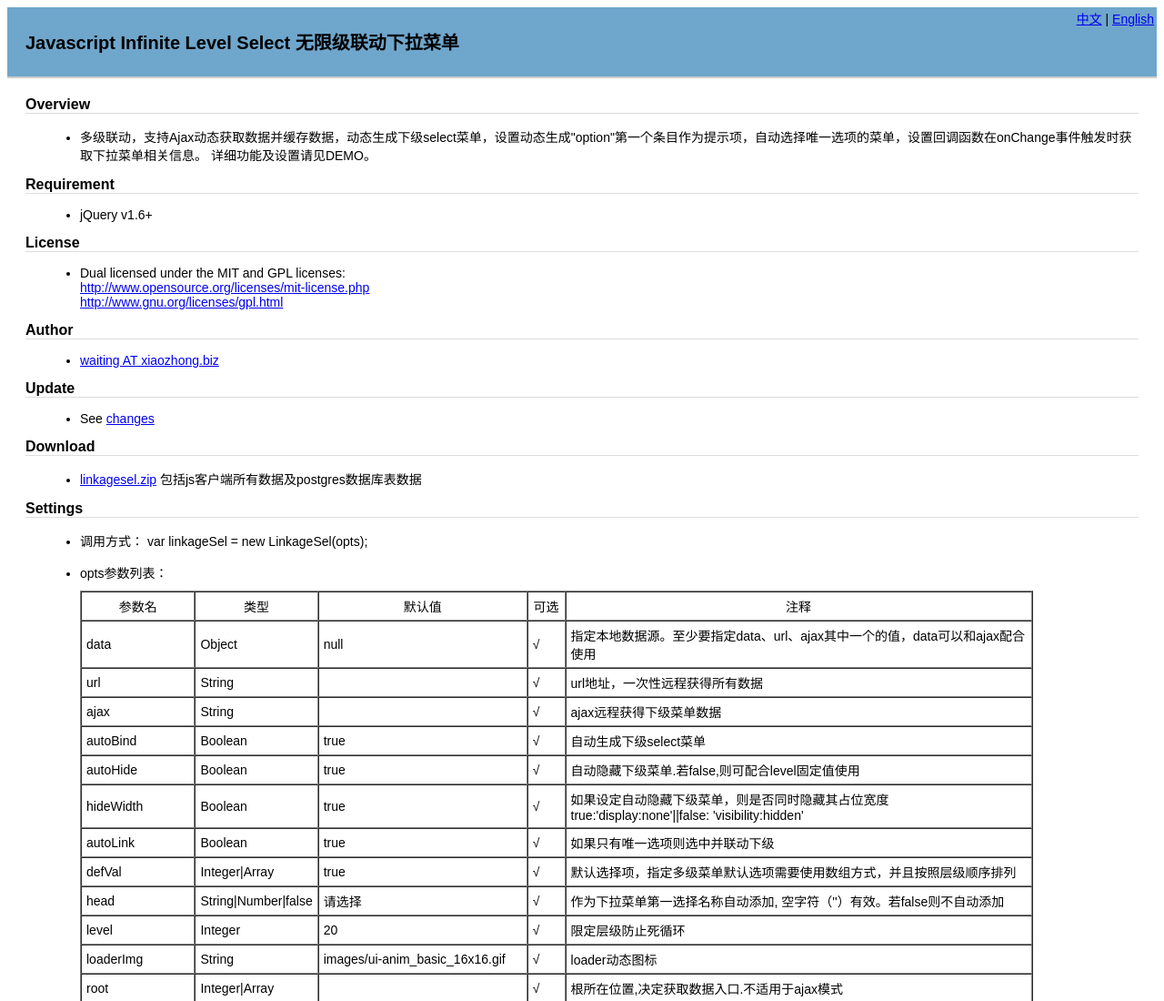
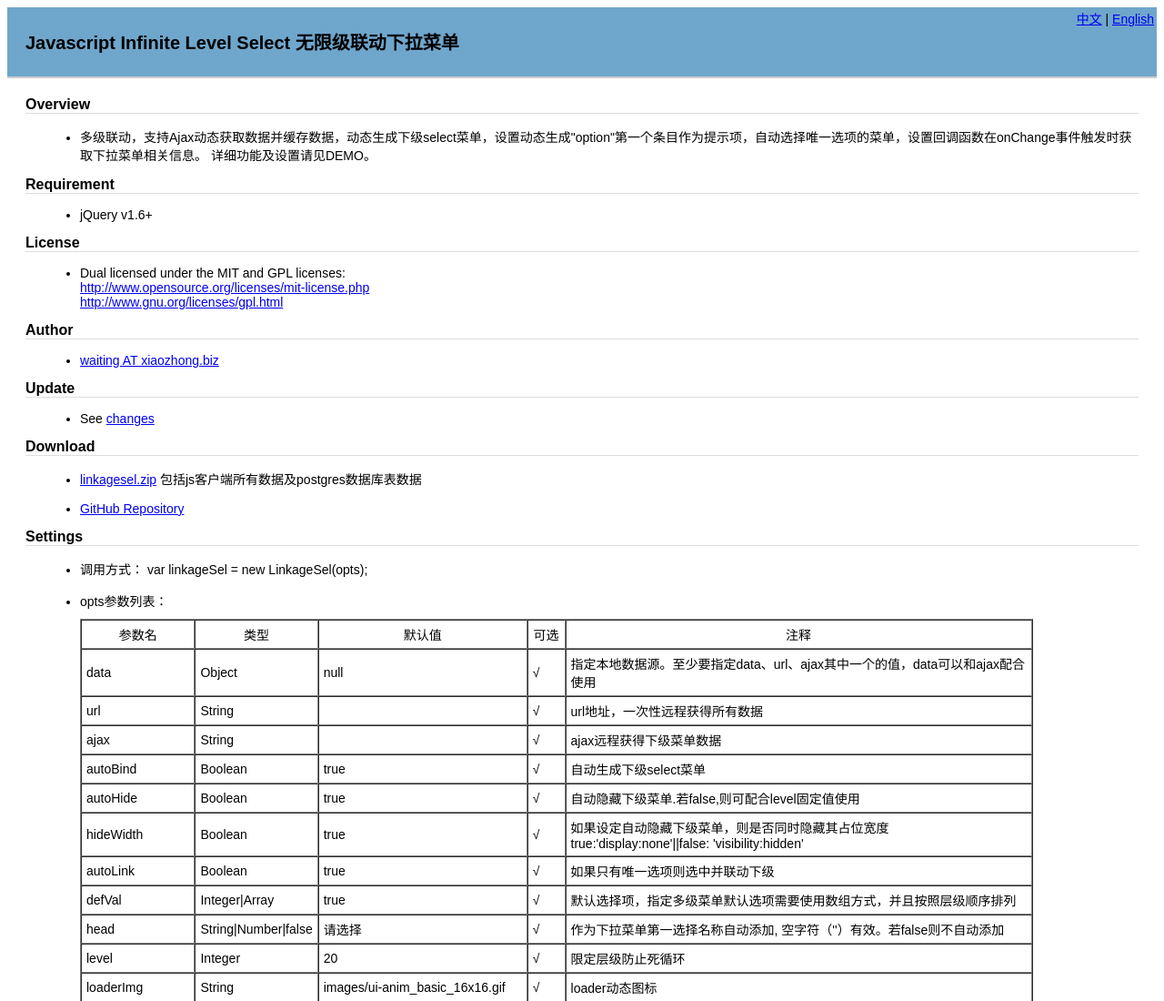
Before and after one commit to waitingsong/LinkageSel, a plain HTML site: page index.html in a window 1280 px wide. Shown: the top 1100 px of the page at 91% size. Drawn offline with Linux system fonts and the light colour scheme; no server answers.

Commit message:
Add GitHub link into demo html

```diff
--- a/index.html
+++ b/index.html
@@ -48,6 +48,9 @@
 		<ul>
 		    <li>
 		        <a target="_blank" href="http://linkagesel.xiaozhong.biz/linkagesel.zip">linkagesel.zip</a> 包括js客户端所有数据及postgres数据库表数据
+		    </li>
+		    <li>
+		        <a target="_blank" href="https://github.com/waitingsong/LinkageSel">GitHub Repository</a>
 		    </li>
 		</ul>
 
```
Also changed, not shown: index_en.html (+3 -0 lines).
